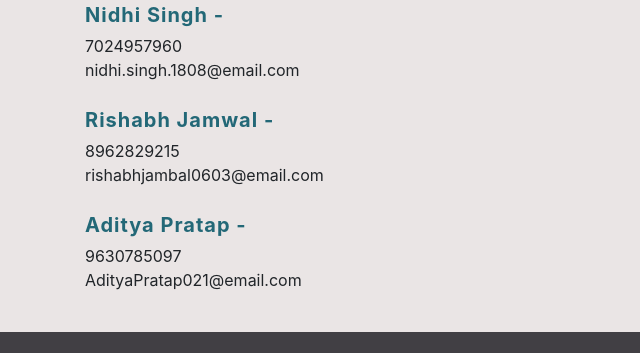
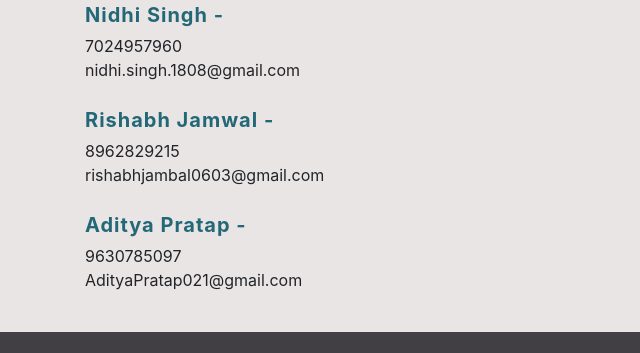
Before and after one commit to pranshuls12/abhyudaya, a plain HTML site: page index.html in a window 1280 px wide. Shown: the part 3345-3698 px from the top of the page, 0-640 px from the left. Drawn offline with nearby package versions, Linux system fonts and the light colour scheme; a web font is replaced by a local one.

Commit message:
finalupdate changed email

```diff
--- a/index.html
+++ b/index.html
@@ -275,11 +275,11 @@
           <div class="col-sm-4">
             <p class="contact-head">CALL US</p>
             <p class="contact-text">Nidhi Singh -</p>
-            <p class="contact-info"> 7024957960<br />nidhi.singh.1808@email.com</p>
+            <p class="contact-info"> 7024957960<br />nidhi.singh.1808@gmail.com</p>
             <p class="contact-text">Rishabh Jamwal -</p>
-            <p class="contact-info">8962829215<br />rishabhjambal0603@email.com</p>
+            <p class="contact-info">8962829215<br />rishabhjambal0603@gmail.com</p>
             <p class="contact-text">Aditya Pratap -</p>
-            <p class="contact-info">9630785097 <br />AdityaPratap021@email.com</p>
+            <p class="contact-info">9630785097 <br />AdityaPratap021@gmail.com</p>
           </div>
 
           <div class="col-sm-2"></div>
```
